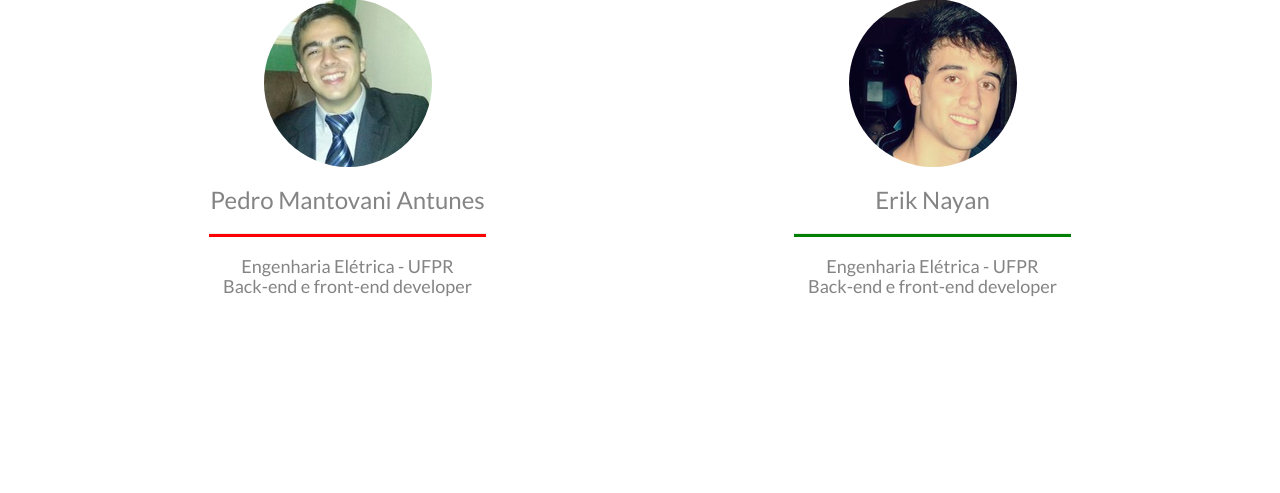
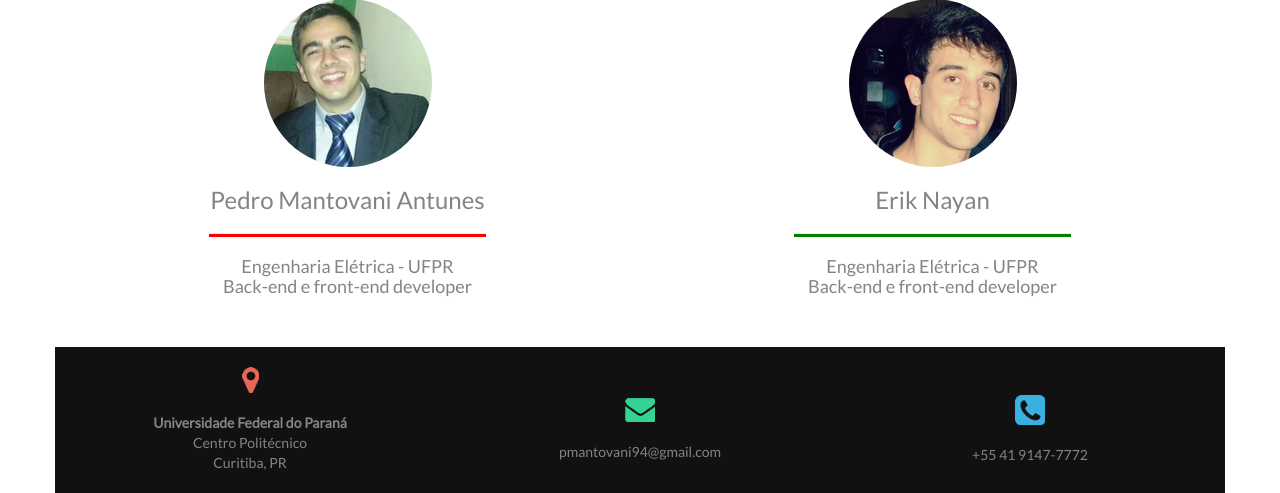
Before and after one commit to eriknayan/acesso_ufpr, a PHP site: page / in a window 1280 px wide. Shown: the part 1347-1840 px from the top of the page. Before the commit the page ends 1643 px from the top, so only its background shows below. Run offline with PHP 8.4, Linux system fonts and the light colour scheme.

Commit message:
Add footer section

```diff
--- a/website/css/style.css
+++ b/website/css/style.css
@@ -42,6 +42,26 @@
     margin-bottom:50px;
 }
 
+.footer {
+    margin-top: 40px;
+    background-color: #111111;
+}
+
+a {
+    color: #848484;
+}
+
+.img-footer {
+    margin-top:20px;
+    margin-bottom: 20px;
+}
+
+.vertical-align {
+    display: flex;
+    align-items: center;
+}
+
+
 /* Removes spinner for number fields on registration */
 input::-webkit-outer-spin-button,
 input::-webkit-inner-spin-button {
--- a/website/index.html
+++ b/website/index.html
@@ -43,7 +43,7 @@
                 <a href="login.php"><button type="button" class="btn btn-primary button-margin">Faça seu login</button></a>
             </div>
             <div class="col-md-3"></div>
-    </div>
+        </div>
     </div>
 
     <!-- FEATURES TITLE SECTION -->
@@ -99,8 +99,26 @@
             </div>
         </div>
     </div>
+    <!-- FOOTER SECTION -->
+    <div class="row footer text-center vertical-align">
+        <div class="col-sm-4">
+            <img src="images/pin.png" class="img-responsive center-block img-footer" alt="Pino no mapa">
+            <address>
+                <strong>Universidade Federal do Paraná</strong><br>
+                Centro Politécnico<br>
+                Curitiba, PR
+            </address>
+        </div>
+        <div class="col-sm-4">
+            <img src="images/envelope.png" class="img-responsive center-block img-footer" alt="Contato email">
+            <a href="mailto:pmantovani94@gmail.com">pmantovani94@gmail.com</a>
+        </div>
+        <div class="col-sm-4">
+            <img src="images/telephone.png" class="img-responsive center-block img-footer" alt="Telefone">
+            <a href="tel:+554191477772">+55 41 9147-7772</a>
+        </div>
     </div>
-  </div>
+    </div>
 
   <!-- Modal -->
     <div class="modal fade" id="dev1" tabindex="-1" role="dialog" aria-labelledby="myModalLabel" aria-hidden="true">
```
Also changed, not shown: website/login.php (+19 -0 lines), website/register.php (+19 -0 lines), website/images/envelope.png (added), website/images/pin.png (added), website/images/telephone.png (added).
